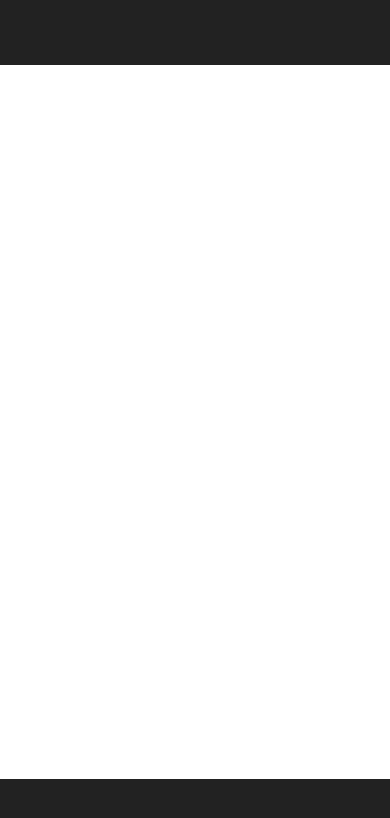
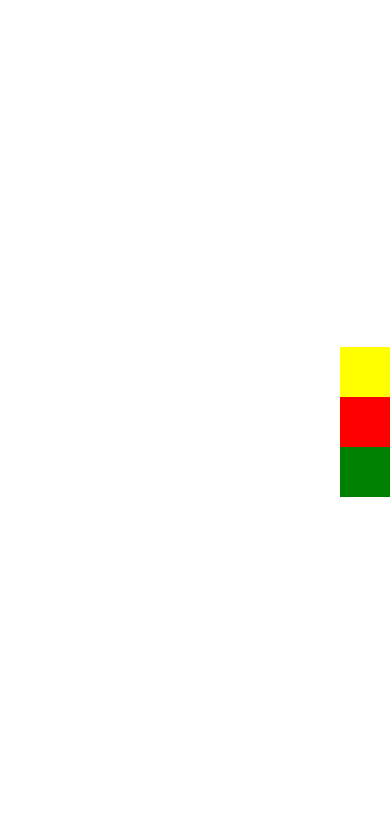
Before and after one commit to mateus-tiao-clear/React-Native-Fundamentals, a React Native app: screen / in a window 390 px wide. Shown: the top 818 px of the page. Built offline with nearby package versions, Linux system fonts and the light colour scheme.

Commit message:
feat: flexbox and align

```diff
--- a/App.jsx
+++ b/App.jsx
@@ -1,20 +1,16 @@
-import React, { Component } from 'react';
-import { View, Text } from 'react-native';
+import React, {Component} from "react";
+import { View, Text } from "react-native";
 
-class App extends Component{
+class App extends Component {
   render(){
     return(
-      <View style={{flex:1, backgroundColor: '#222'}}>
-
-          <View style={{height: 65, backgroundColor: '#222'}}></View>
-
-          <View style={{flex:1, backgroundColor: '#FFF'}}></View>
-
-          <View style={{height:65, backgroundColor: '#222'}}></View>
+      <View style={{flex: 1, flexDirection: 'column', alignItems: 'flex-end', justifyContent: 'center'}}>
+        <View style={{backgroundColor: "yellow", height: 50, width: 50}} />
+        <View style={{backgroundColor: "red", height: 50, width: 50}} />
+        <View style={{backgroundColor: "green", height: 50, width: 50}} />
       </View>
-    );
+    )
   }
 }
 
-
-export default App;
+export default App
```
